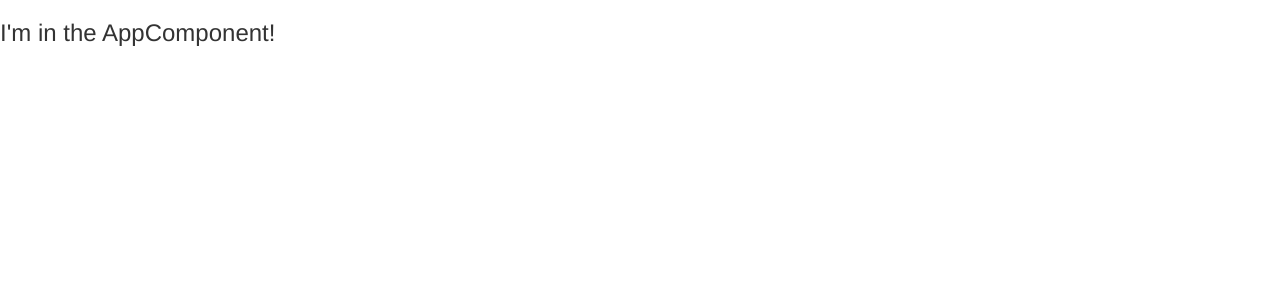
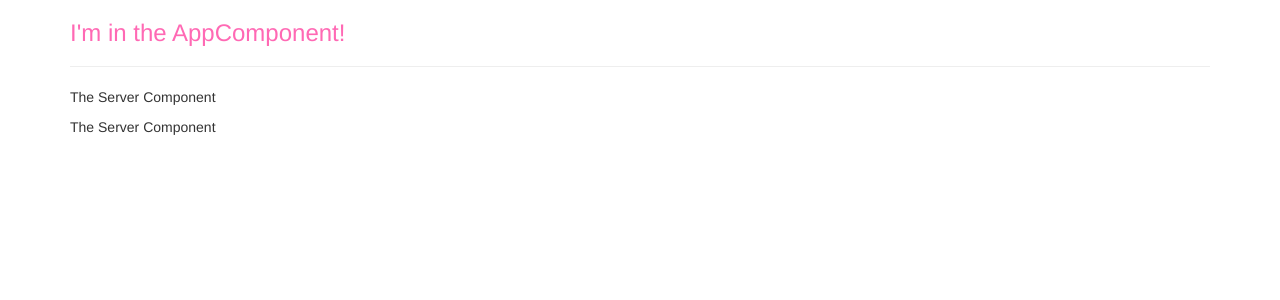
Before and after one commit to AriKitty/Angular6Class, an Angular app: page / in a window 1280 px wide. Shown: the top 300 px of the page. Built offline with nearby package versions, Linux system fonts and the light colour scheme.

Commit message:
lect 20 completed

```diff
--- a/src/app/app.component.css
+++ b/src/app/app.component.css
@@ -0,0 +1,3 @@
+h3 {
+  color: lightblue;
+}
--- a/src/app/app.component.html
+++ b/src/app/app.component.html
@@ -1 +1,11 @@
-<h3>I'm in the AppComponent!</h3>
+<div class="container">
+  <div class="row">
+    <div class="col-xs-12">
+
+      <h3>I'm in the AppComponent!</h3>
+      <hr>
+      <app-servers></app-servers>
+
+    </div>
+  </div>
+</div>
--- a/src/app/app.component.ts
+++ b/src/app/app.component.ts
@@ -3,7 +3,11 @@
 @Component({
   selector: 'app-root',
   templateUrl: './app.component.html',
-  styleUrls: ['./app.component.css']
+  // styleUrls: ['./app.component.css']
+  styles: [`
+  h3 {
+    color: hotpink
+  }`]
 })
 export class AppComponent {
 }
--- a/src/app/app.module.ts
+++ b/src/app/app.module.ts
@@ -2,10 +2,14 @@
 import { NgModule } from '@angular/core';
 
 import { AppComponent } from './app.component';
+import {ServerComponent} from './server/server.component';
+import { ServersComponent } from './servers/servers.component';
 
 @NgModule({
   declarations: [
-    AppComponent
+    AppComponent,
+    ServerComponent,
+    ServersComponent
   ],
   imports: [
     BrowserModule
--- /dev/null
+++ b/src/app/servers/servers.component.html
@@ -0,0 +1,2 @@
+<app-server></app-server>
+<app-server></app-server>
--- /dev/null
+++ b/src/app/servers/servers.component.ts
@@ -0,0 +1,17 @@
+import { Component, OnInit } from '@angular/core';
+
+@Component({
+  selector: 'app-servers',
+  template: `
+    <app-server></app-server>
+    <app-server></app-server>`,
+  styleUrls: ['./servers.component.css']
+})
+export class ServersComponent implements OnInit {
+
+  constructor() { }
+
+  ngOnInit() {
+  }
+
+}
```
Also changed, not shown: src/app/servers/servers.component.css (added).
